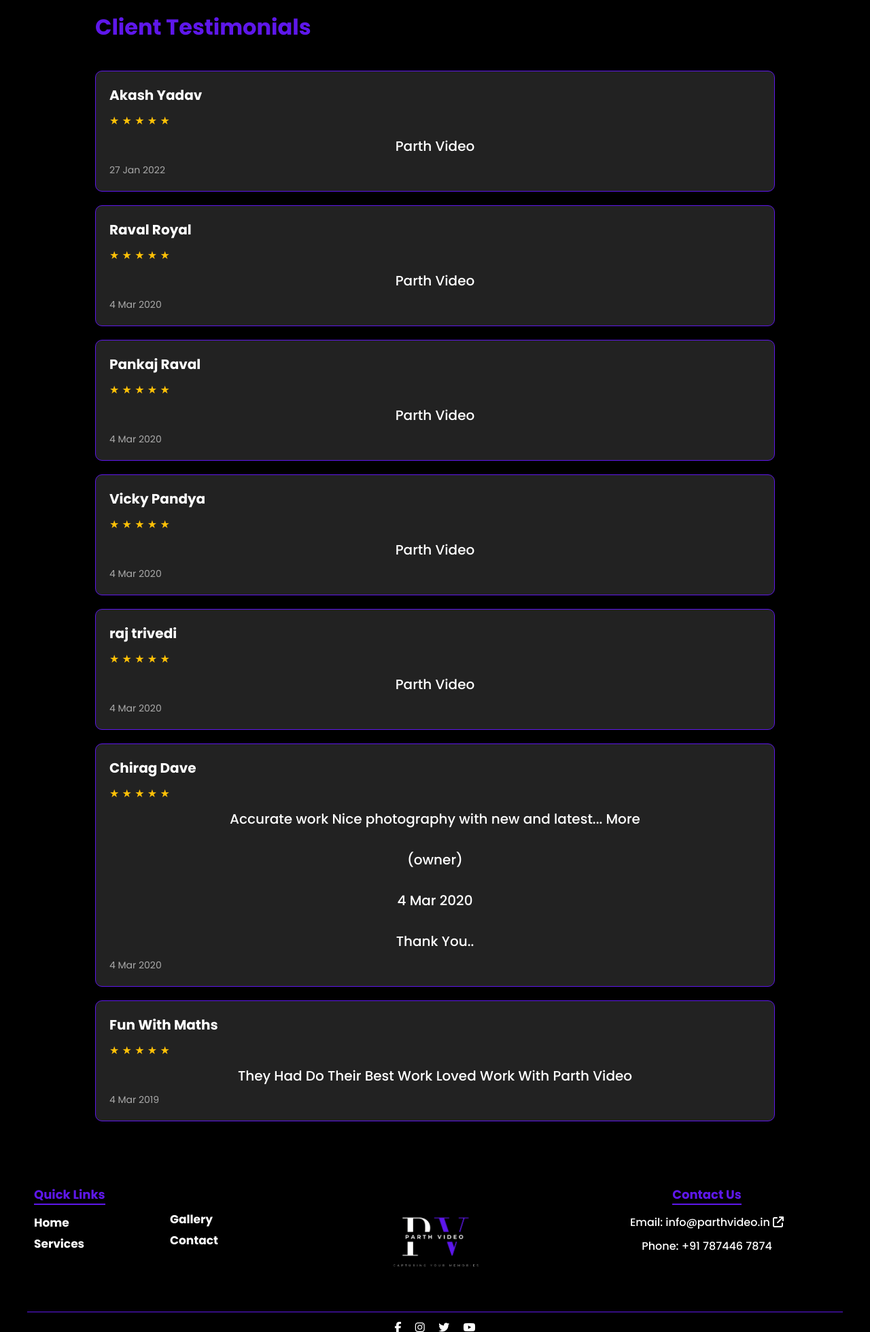
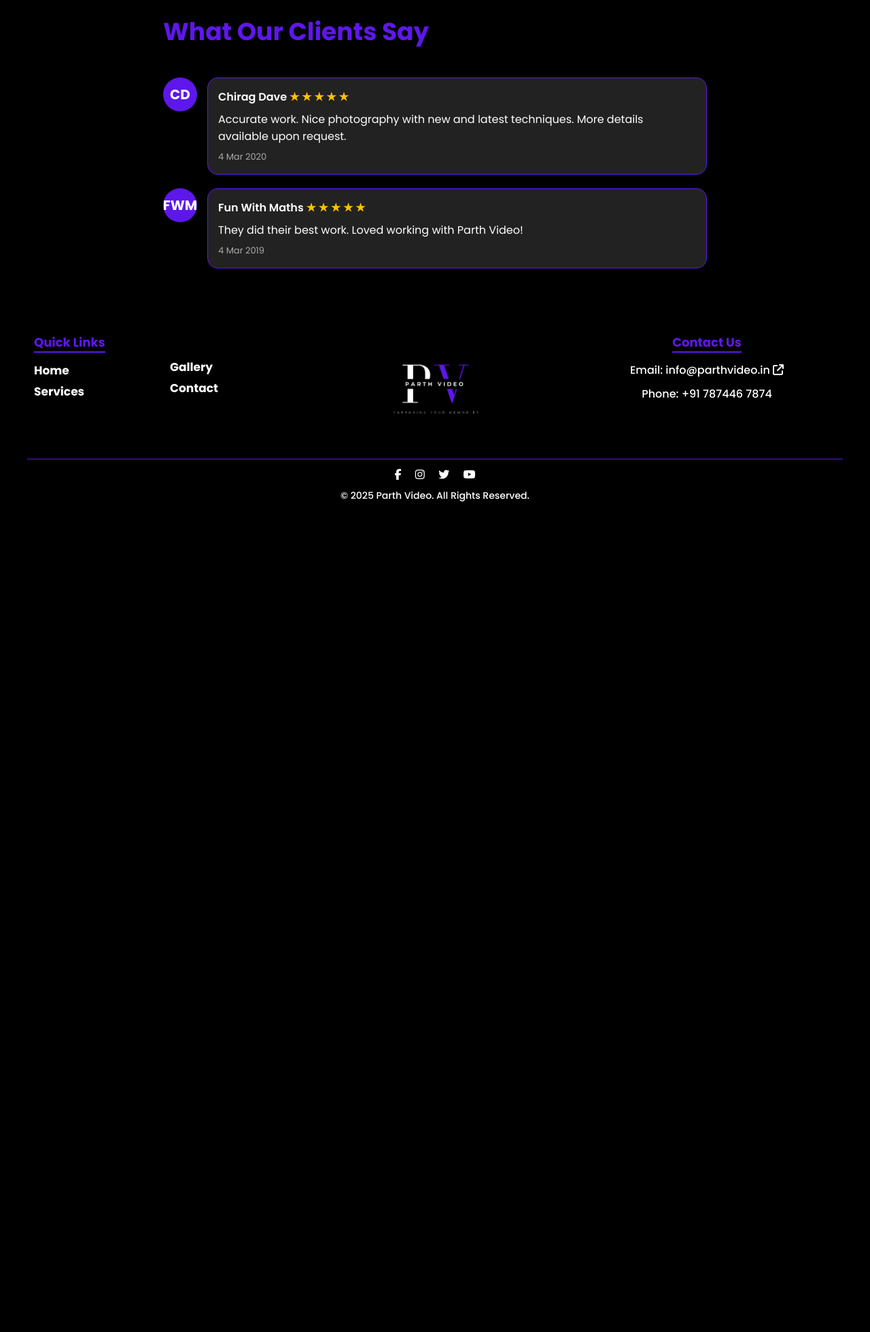
Before and after one commit to harrytrivedi/parthvideo, a PHP site: page /user/clients.php in a window 1280 px wide. Shown: the part 61-2021 px from the top of the page at 68% size. After the commit the page ends 799 px from the top, so only its background shows below. Run offline with PHP 8.4, Linux system fonts and the light colour scheme; some libraries are stand-ins or nearby versions; some web fonts are replaced.

Commit message:
updates 1.1

```diff
--- a/user/clients.php
+++ b/user/clients.php
@@ -11,17 +11,17 @@ include_once '../includes/header.php';
     body {
       background-color: #000;
       color: #fff;
-      font-family: "Poppins", sans-serif;
+      font-family: 'Poppins', sans-serif;
       margin: 0;
       padding: 0;
     }
     .testimonial-container {
-      max-width: 1000px;
+      max-width: 800px;
       margin: 0 auto;
       padding: 50px 20px;
     }
     .section-title {
-      font-size: 32px;
+      font-size: 36px;
       text-align: center;
       margin-bottom: 40px;
       background: #5e17eb;
@@ -29,11 +29,9 @@ include_once '../includes/header.php';
       background-clip: text;
       color: transparent;
     }
+    /* Chat-like testimonial list */
     .testimonial {
-      background-color: #222;
-      border: 1px solid #5e17eb;
-      border-radius: 10px;
-      padding: 20px;
+      display: flex;
       margin-bottom: 20px;
       opacity: 0;
       transform: translateY(20px);
@@ -43,34 +41,65 @@ include_once '../includes/header.php';
       opacity: 1;
       transform: translateY(0);
     }
-    .testimonial h3 {
-      margin: 0 0 10px 0;
+    /* Avatar circle */
+    .avatar {
+      flex-shrink: 0;
+      width: 50px;
+      height: 50px;
+      background-color: #5e17eb;
+      border-radius: 50%;
+      color: #fff;
       font-size: 20px;
+      font-weight: bold;
+      display: flex;
+      align-items: center;
+      justify-content: center;
+      margin-right: 15px;
     }
-    .testimonial .rating {
-      color: #ffc107; /* Gold stars */
-      margin-bottom: 10px;
+    /* Chat bubble for review text */
+    .bubble {
+      background-color: #222;
+      padding: 15px;
+      border-radius: 15px;
+      position: relative;
+      flex-grow: 1;
+      border: 1px solid #5e17eb;
     }
-    .testimonial p {
-      margin: 10px 0;
-      white-space: pre-wrap;
+    .bubble::after {
+      content: "";
+      position: absolute;
+      top: 10px;
+      left: -10px;
+      border-width: 10px;
+      border-style: solid;
+      border-color: transparent #222 transparent transparent;
+    }
+    .testimonial .name-rating {
+      font-size: 16px;
+      margin-bottom: 8px;
+      font-weight: 600;
     }
     .testimonial .date {
-      font-size: 14px;
+      font-size: 13px;
       color: #aaa;
+      margin-top: 8px;
+    }
+    /* Star ratings */
+    .stars {
+      color: #ffc107;
     }
   </style>
 </head>
 <body>
   <div class="testimonial-container">
-  <h2 class="section-title">Client Testimonials</h2>
+    <h2 class="section-title">What Our Clients Say</h2>
     <?php
-  // Manually defined reviews array
+    // Manually defined reviews array – adjust as needed
     $reviews = [
       [
         "author" => "Akash Yadav",
         "rating" => 5,
-      "comment" => "", // no comment -> default "Parth Video"
+        "comment" => "", // No comment provided, we skip it (or display "No comment provided" if desired)
         "date" => "27 Jan 2022"
       ],
       [
@@ -100,36 +129,48 @@ include_once '../includes/header.php';
       [
         "author" => "Chirag Dave",
         "rating" => 5,
-      "comment" => "Accurate work Nice photography with new and latest... More\n(owner)\n4 Mar 2020\nThank You..",
+        "comment" => "Accurate work. Nice photography with new and latest techniques. More details available upon request.",
         "date" => "4 Mar 2020"
       ],
       [
         "author" => "Fun With Maths",
         "rating" => 5,
-      "comment" => "They Had Do Their Best Work Loved Work With Parth Video",
+        "comment" => "They did their best work. Loved working with Parth Video!",
         "date" => "4 Mar 2019"
       ]
     ];
 
-  foreach ($reviews as $review) {
-      // If comment is empty, substitute a default comment.
-      $comment = trim($review['comment']);
-      if ($comment === "") {
-          $comment = "Parth Video";
+    foreach ($reviews as $review):
+        // Skip reviews with no comment. Alternatively, you could set a default comment.
+        if (trim($review['comment']) === "") {
+            continue;
         }
-      echo '<div class="testimonial">';
-      echo '<h3>' . htmlspecialchars($review['author']) . '</h3>';
-      echo '<div class="rating">';
+        // Generate initials for the avatar
+        $nameParts = explode(" ", $review['author']);
+        $initials = "";
+        foreach ($nameParts as $part) {
+            $initials .= strtoupper(substr($part, 0, 1));
+        }
+    ?>
+      <div class="testimonial">
+        <div class="avatar"><?php echo htmlspecialchars($initials); ?></div>
+        <div class="bubble">
+          <div class="name-rating">
+            <?php echo htmlspecialchars($review['author']); ?>
+            <span class="stars">
+              <?php
                 $rating = (int)$review['rating'];
                 for ($i = 1; $i <= 5; $i++) {
                     echo $i <= $rating ? "&#9733; " : "&#9734; ";
                 }
-      echo '</div>';
-      echo '<p>' . nl2br(htmlspecialchars($comment)) . '</p>';
-      echo '<div class="date">' . htmlspecialchars($review['date']) . '</div>';
-      echo '</div>';
-  }
               ?>
+            </span>
+          </div>
+          <div class="comment"><?php echo nl2br(htmlspecialchars($review['comment'])); ?></div>
+          <div class="date"><?php echo htmlspecialchars($review['date']); ?></div>
+        </div>
+      </div>
+    <?php endforeach; ?>
   </div>
 
   <script>
@@ -137,12 +178,13 @@ include_once '../includes/header.php';
     const testimonials = document.querySelectorAll('.testimonial');
     const observer = new IntersectionObserver((entries, observer) => {
       entries.forEach(entry => {
-          if (entry.isIntersecting) {
+        if(entry.isIntersecting) {
           entry.target.classList.add('visible');
           observer.unobserve(entry.target);
         }
       });
     }, { threshold: 0.3 });
+
     testimonials.forEach(item => observer.observe(item));
   </script>
 </body>
```
Lines whose indentation alone changed are shown as unchanged.
